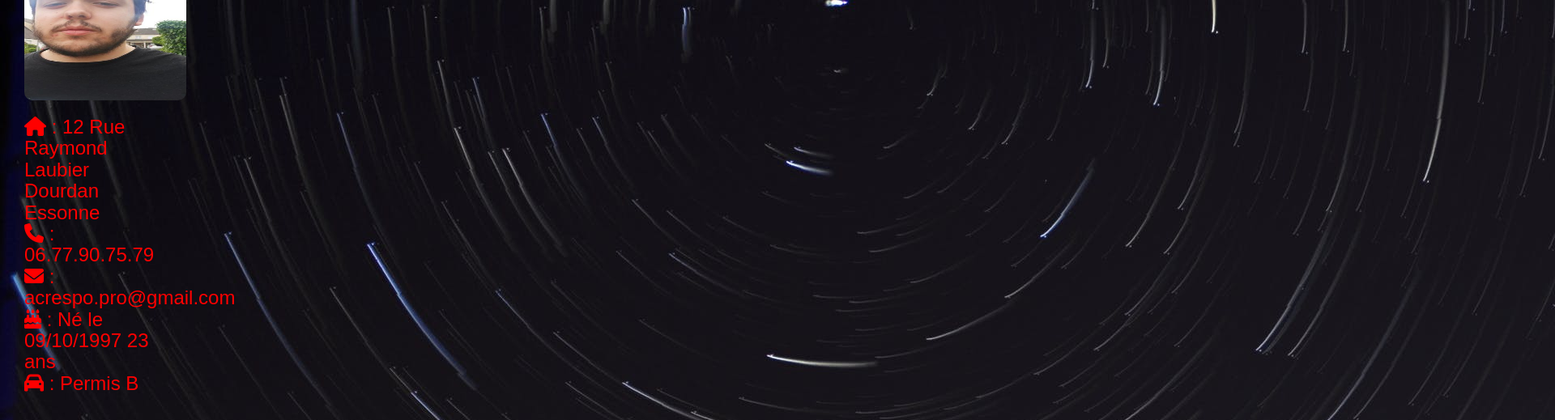
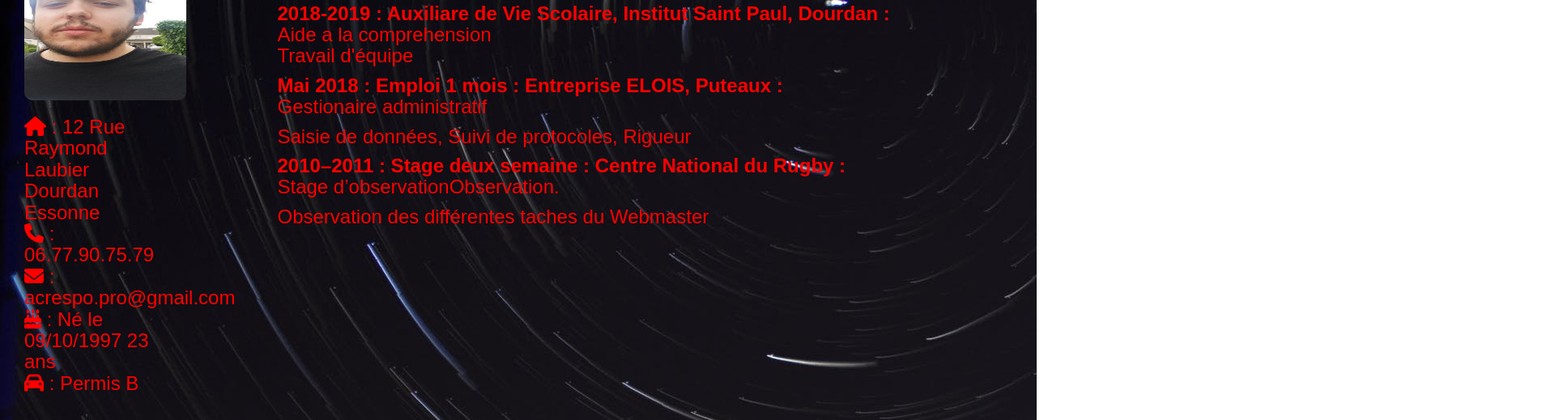
Before and after one commit to AxelCres/cv, a plain HTML site: page index.html in a window 1280 px wide. Shown: the part 146-665 px from the top of the page at 81% size, 1920 px wide, since content can reach past the window. Drawn offline with nearby package versions, Linux system fonts and the light colour scheme; files that its build step writes are made by us from their sources; a script that the page names is missing; files whose address does not match are found by name.

Commit message:
Update index.html

```diff
--- a/index.html
+++ b/index.html
@@ -4,7 +4,7 @@
     <meta charset="utf-8">
     <meta http-equiv="X-UA-Compatible" content="IE=edge">
     <meta name="viewport" content="width=device-width, initial-scale=1.0">
-    <link href="bootstrap-5.0.0-beta1-dist/css/bootstrap.min.css" rel="stylesheet">
+    <link href="bootstrap-3.3.7/dist/css/bootstrap.min.css" rel="stylesheet">
     <link href="https://fonts.googleapis.com/css?family=Crimson+Text" rel="stylesheet">
     <link href="style.css" rel="stylesheet">
     <script src="https://kit.fontawesome.com/3652b088e2.js" crossorigin="anonymous"></script>
@@ -45,7 +45,7 @@
                     <img src="pp.jpg" class="imagespp" alt="Photo de profil" />
                     <h3><i class="fas fa-home"></i> : 12 Rue Raymond Laubier Dourdan Essonne<br/><i class="fa fa-phone" aria-hidden="true"></i> : 06.77.90.75.79<br/><i class="fa fa-envelope" aria-hidden="true"></i> : acrespo.pro@gmail.com<br/><i class="fas fa-birthday-cake"></i> : Né le 09/10/1997   23 ans<br/><i class="fas fa-car"></i> : Permis B</h3>
                 </div>
-                <div class="col-sm-8 col-lg-9 col-lg-offset-11 b">
+                <div class="col-sm-8 col-lg-9 col-lg-offset-1 b">
                     <h1 id="exp">Expérience professionnelle <i class="fa fa-flask" aria-hidden="true"></i></h1>
                     <h3>
                     <p><strong>2018-2019 : Auxiliare de Vie Scolaire, Institut Saint Paul, Dourdan :
```
